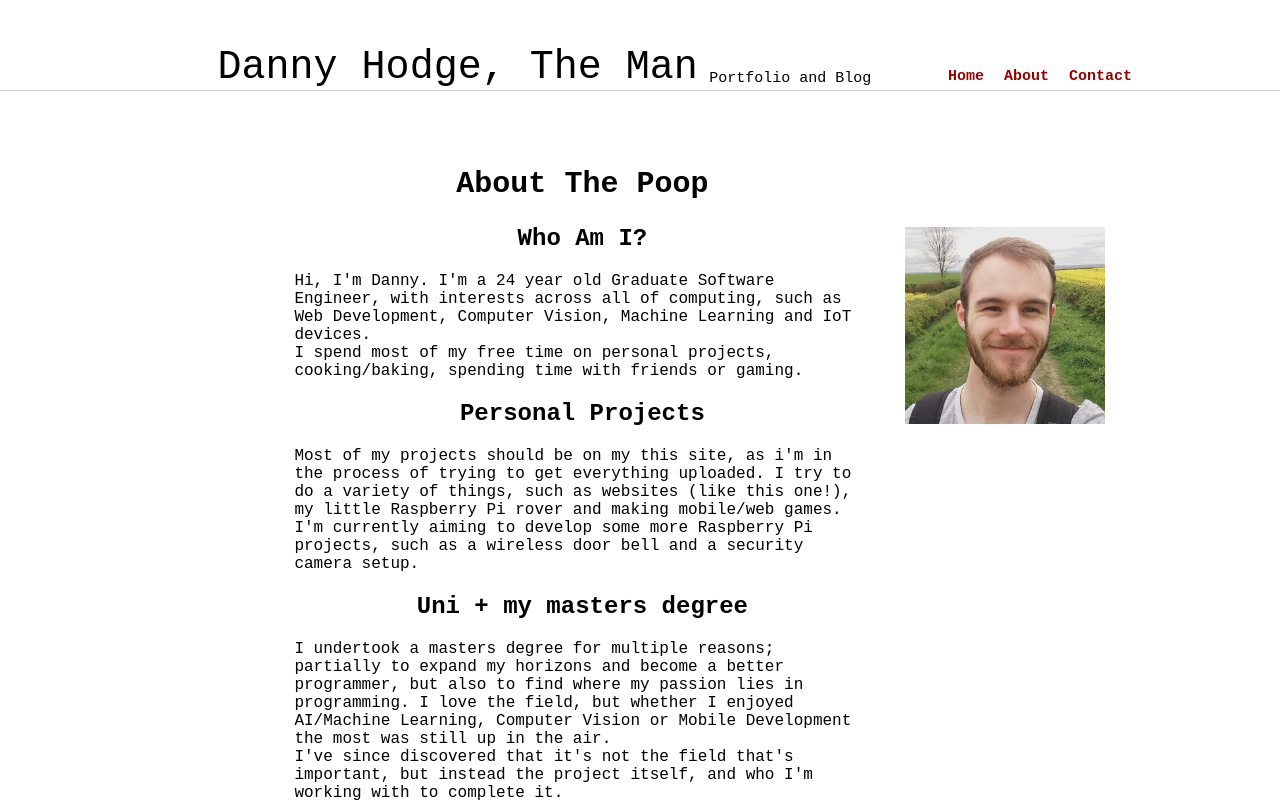
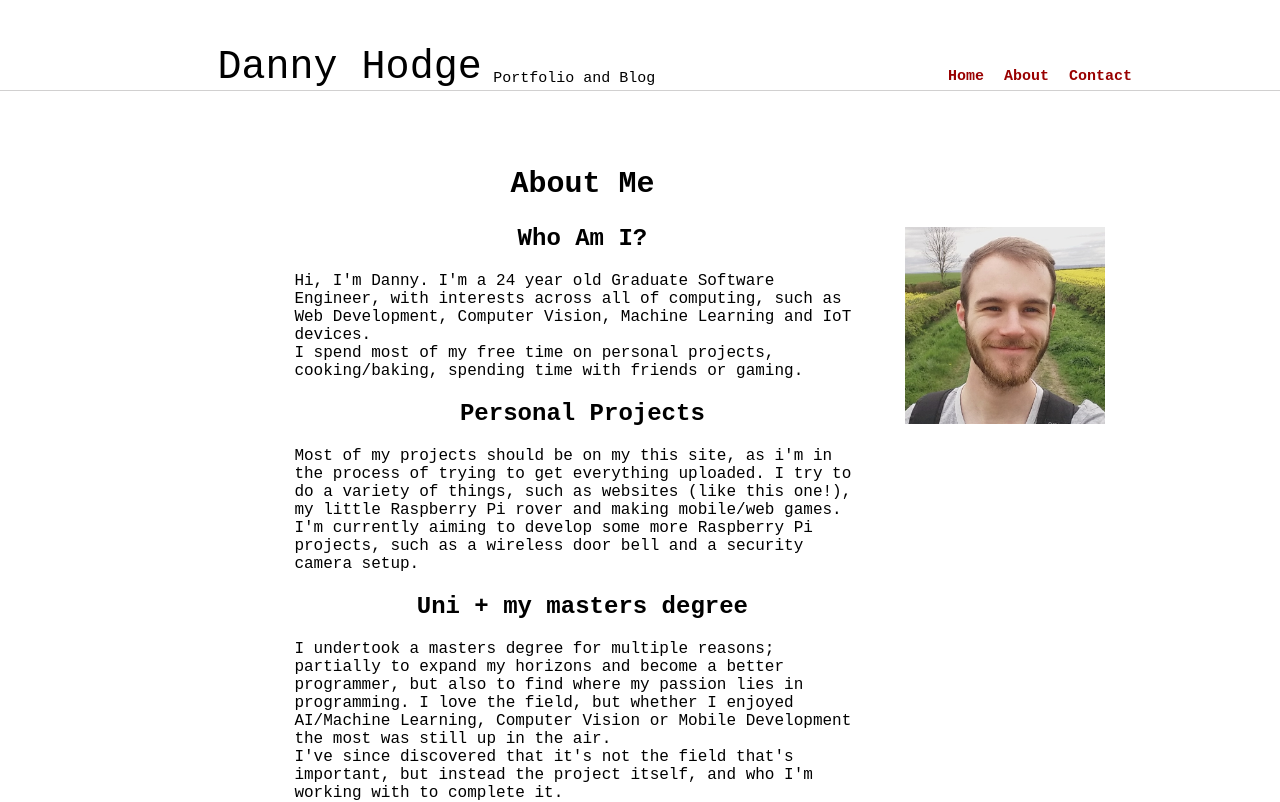
Before and after one commit to dannyhodge/portfolio, a React (Create React App) app: page /about in a window 1280 px wide. Shown: the top 802 px of the page. Built offline with nearby package versions, Linux system fonts and the light colour scheme.

Commit message:
final test

```diff
--- a/src/components/About.js
+++ b/src/components/About.js
@@ -10,7 +10,7 @@ class About extends React.Component {
             <body>
                 <content>
                     <article>
-                        <h1>About The Poop</h1>
+                        <h1>About Me</h1>
                         <h2>Who Am I?</h2>
                         <div id="p">Hi, I'm Danny. I'm a 24 year old Graduate Software Engineer, with interests across all of computing, such as Web Development, Computer Vision, Machine Learning and IoT devices.</div>
                         <div id="p">I spend most of my free time on personal projects, cooking/baking, spending time with friends or gaming. </div>
--- a/src/components/Portfolio.js
+++ b/src/components/Portfolio.js
@@ -15,7 +15,7 @@ class Portfolio extends React.Component {
         <Route path="/" render={props => (
           <React.Fragment>
             <header>
-              <div id="title">Danny Hodge, The Man</div>
+              <div id="title">Danny Hodge</div>
               <div id="subtitle">Portfolio and Blog</div>
               <nav><ul>
                 <li><Link to="/">Home</Link></li>
```
